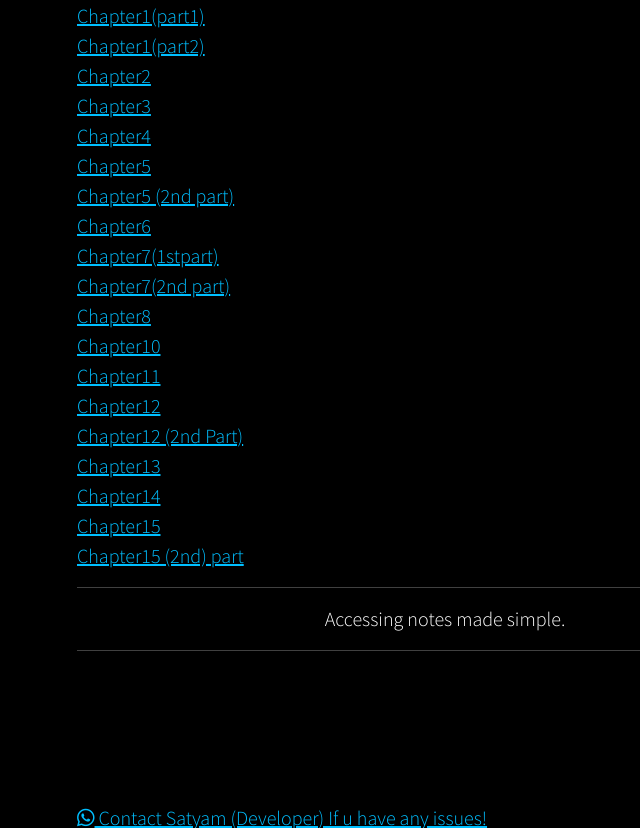
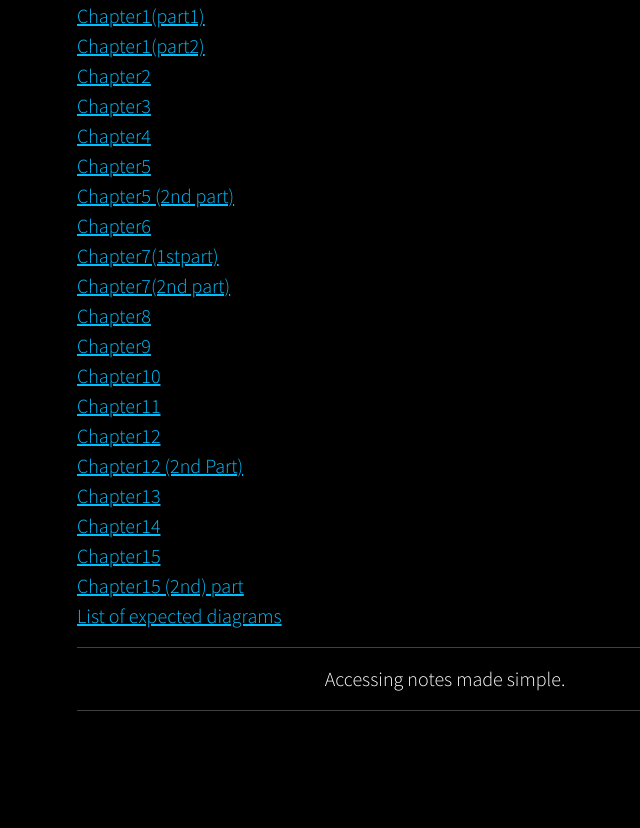
Before and after one commit to SirLoya2/loyangamba, a plain HTML site: page index.html in a window 1280 px wide. Shown: the part 344-1172 px from the top of the page, without its empty margins (195-835 px from the left). Drawn offline with nearby package versions, Linux system fonts and the light colour scheme.

Commit message:
update index.html

```diff
--- a/index.html
+++ b/index.html
@@ -129,6 +129,7 @@ height:300px;
                 <a href="https://github.com/SirLoya2/loyangamba/raw/main/12_7_Evolution%20Copy.pdf">Chapter7(1stpart)</a><br>
                 <a href="https://github.com/SirLoya2/loyangamba/raw/main/Evolution%201st%20part%20new.pdf"> Chapter7(2nd part)</a><br>
                 <a href="https://drive.google.com/uc?id=1Dmxx5UK5_I26AXwPXkQmsrrCcakNOQpm&export=download">Chapter8</a><br>
+                <a href="https://github.com/SirLoya2/loyangamba/raw/main/9.%20STRATEGIES%20FOR%20ENHANCEMENT%20IN%20FOOD%20PRODUCTION%20-%20Copy.pdf">Chapter9</a><br>
                 <a href="https://drive.google.com/uc?id=1pYXWwxCHGUbPOnKPbEuQfHja6hqZGL2P&export=download">Chapter10</a><br>
                 <a href="https://drive.google.com/uc?id=16np1swAN_BZy74dHgb8spUnqLgTJ1iGH&export=download">Chapter11</a><br>
                 <a href="https://drive.google.com/uc?id=1cHXsPPrXgFoCQbCpGeA-szrqAeY8poWH&export=download">Chapter12</a><br>
@@ -138,7 +139,7 @@ height:300px;
                 <a href="https://drive.google.com/uc?id=14XLvQTYHa0FvXo3PS3eU89WmnmehnagZ&export=download">Chapter15</a><br>
                 <a href="https://drive.google.com/uc?id=1xzvWlnad6u4sDeF8Nbri-mm7uOKA2-x5&export=download">Chapter15 (2nd) part</a><br>
 
-
+                <a href="https://github.com/SirLoya2/loyangamba/raw/main/List%20of%20expected%20diagrams%20for%20the%20upcoming%202022%20COUNCIL%20Examq.pdf">List of expected diagrams</a><br>
 
 
 
```
